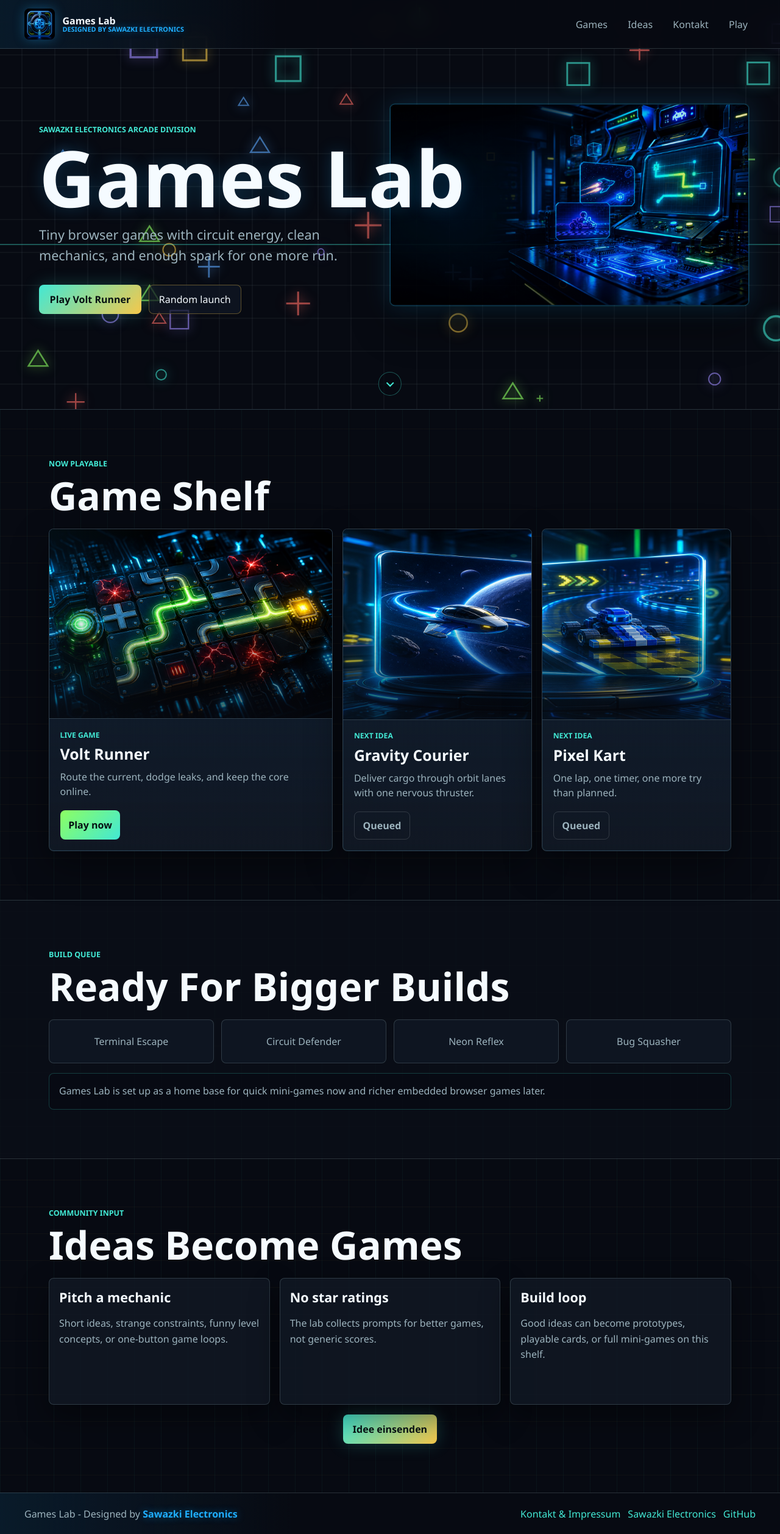
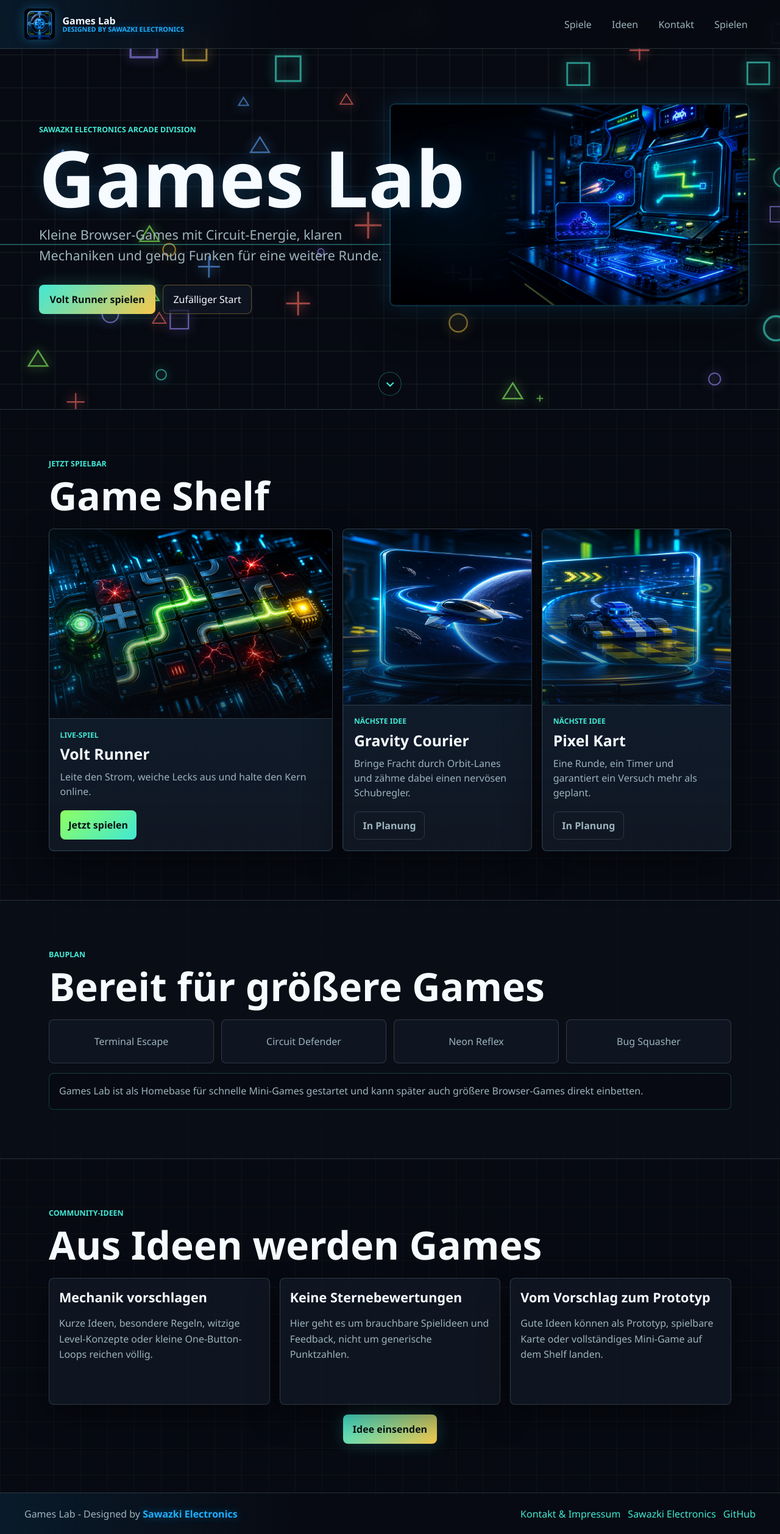
Before and after one commit to JakobSawazki/mini-games, a plain HTML site: page index.html in a window 1280 px wide. Shown: the whole page at 61% size. Drawn offline with Linux system fonts and the light colour scheme.

Commit message:
Localize Games Lab copy

```diff
--- a/index.html
+++ b/index.html
@@ -1,12 +1,12 @@
 <!doctype html>
-<html lang="en">
+<html lang="de">
   <head>
     <meta charset="utf-8">
     <meta name="viewport" content="width=device-width, initial-scale=1">
     <meta name="theme-color" content="#070a12">
     <meta
       name="description"
-      content="Games Lab by Sawazki Electronics: a playful home for browser mini-games."
+      content="Games Lab von Sawazki Electronics: die spielerische Startseite für Browser-Mini-Games."
     >
     <title>Games Lab | Sawazki Electronics</title>
     <link rel="icon" href="./assets/games-lab-logo.png" type="image/png">
@@ -15,18 +15,18 @@
   <body>
     <div class="site-shell">
       <header class="site-header">
-        <a class="brand" href="./index.html#top" aria-label="Games Lab home">
+        <a class="brand" href="./index.html#top" aria-label="Games Lab Startseite">
           <img src="./assets/games-lab-logo.png" alt="" aria-hidden="true">
           <span>
             <strong>Games Lab</strong>
             <small>Designed by <b>Sawazki Electronics</b></small>
           </span>
         </a>
-        <nav class="site-nav" aria-label="Primary">
-          <a href="#games">Games</a>
-          <a href="#ideas">Ideas</a>
+        <nav class="site-nav" aria-label="Hauptnavigation">
+          <a href="#games">Spiele</a>
+          <a href="#ideas">Ideen</a>
           <a href="./contact.html">Kontakt</a>
-          <a href="https://jakobsawazki.github.io/volt-runner/">Play</a>
+          <a href="https://jakobsawazki.github.io/volt-runner/">Spielen</a>
         </nav>
       </header>
 
@@ -36,72 +36,72 @@
           <img
             class="hero-showcase"
             src="./assets/games-lab-hero.png"
-            alt="A neon blue arcade electronics lab with mini-game prototype screens"
+            alt="Neonblaues Elektronik-Arcade-Labor mit Mini-Game-Prototypen"
           >
           <div class="hero-content">
             <p class="eyebrow">Sawazki Electronics Arcade Division</p>
             <h1 id="heroTitle">Games Lab</h1>
             <p class="hero-copy">
-              Tiny browser games with circuit energy, clean mechanics, and enough spark for one more run.
+              Kleine Browser-Games mit Circuit-Energie, klaren Mechaniken und genug Funken für eine weitere Runde.
             </p>
             <div class="hero-actions">
               <a class="primary-link" href="https://jakobsawazki.github.io/volt-runner/">
-                Play Volt Runner
+                Volt Runner spielen
               </a>
-              <button id="shuffleButton" class="secondary-button" type="button">Random launch</button>
+              <button id="shuffleButton" class="secondary-button" type="button">Zufälliger Start</button>
             </div>
           </div>
-          <a class="scroll-cue" href="#games" aria-label="Jump to games">
+          <a class="scroll-cue" href="#games" aria-label="Zu den Spielen springen">
             <span></span>
           </a>
         </section>
 
         <section id="games" class="games-section" aria-labelledby="gamesTitle">
           <div class="section-heading">
-            <p class="eyebrow">Now playable</p>
+            <p class="eyebrow">Jetzt spielbar</p>
             <h2 id="gamesTitle">Game Shelf</h2>
           </div>
 
           <div class="game-grid">
             <article class="game-card is-live" data-tilt>
-              <a class="game-cover" href="https://jakobsawazki.github.io/volt-runner/" aria-label="Play Volt Runner">
-                <img src="./assets/cover-volt-runner.png" alt="Volt Runner circuit-board game artwork">
+              <a class="game-cover" href="https://jakobsawazki.github.io/volt-runner/" aria-label="Volt Runner spielen">
+                <img src="./assets/cover-volt-runner.png" alt="Volt Runner Spielgrafik auf einem leuchtenden Circuit-Board">
               </a>
               <div class="game-info">
                 <div>
-                  <p class="game-status">Live game</p>
+                  <p class="game-status">Live-Spiel</p>
                   <h3>Volt Runner</h3>
-                  <p>Route the current, dodge leaks, and keep the core online.</p>
+                  <p>Leite den Strom, weiche Lecks aus und halte den Kern online.</p>
                 </div>
-                <a class="play-link" href="https://jakobsawazki.github.io/volt-runner/">Play now</a>
+                <a class="play-link" href="https://jakobsawazki.github.io/volt-runner/">Jetzt spielen</a>
               </div>
             </article>
 
             <article class="game-card is-queued" data-tilt>
               <div class="game-cover">
-                <img src="./assets/cover-gravity-courier.png" alt="Gravity Courier spaceship concept artwork">
+                <img src="./assets/cover-gravity-courier.png" alt="Gravity Courier Konzeptgrafik mit Raumschiff und Orbit-Linien">
               </div>
               <div class="game-info">
                 <div>
-                  <p class="game-status">Next idea</p>
+                  <p class="game-status">Nächste Idee</p>
                   <h3>Gravity Courier</h3>
-                  <p>Deliver cargo through orbit lanes with one nervous thruster.</p>
+                  <p>Bringe Fracht durch Orbit-Lanes und zähme dabei einen nervösen Schubregler.</p>
                 </div>
-                <span class="soon-label">Queued</span>
+                <span class="soon-label">In Planung</span>
               </div>
             </article>
 
             <article class="game-card is-queued" data-tilt>
               <div class="game-cover">
-                <img src="./assets/cover-pixel-kart.png" alt="Pixel Kart neon racing concept artwork">
+                <img src="./assets/cover-pixel-kart.png" alt="Pixel Kart Konzeptgrafik mit Neon-Rennstrecke">
               </div>
               <div class="game-info">
                 <div>
-                  <p class="game-status">Next idea</p>
+                  <p class="game-status">Nächste Idee</p>
                   <h3>Pixel Kart</h3>
-                  <p>One lap, one timer, one more try than planned.</p>
+                  <p>Eine Runde, ein Timer und garantiert ein Versuch mehr als geplant.</p>
                 </div>
-                <span class="soon-label">Queued</span>
+                <span class="soon-label">In Planung</span>
               </div>
             </article>
           </div>
@@ -109,8 +109,8 @@
 
         <section id="queue" class="queue-section" aria-labelledby="queueTitle">
           <div class="section-heading">
-            <p class="eyebrow">Build queue</p>
-            <h2 id="queueTitle">Ready For Bigger Builds</h2>
+            <p class="eyebrow">Bauplan</p>
+            <h2 id="queueTitle">Bereit für größere Games</h2>
           </div>
           <div class="queue-strip">
             <span>Terminal Escape</span>
@@ -120,33 +120,33 @@
           </div>
           <div class="future-panel">
             <p>
-              Games Lab is set up as a home base for quick mini-games now and richer embedded browser games later.
+              Games Lab ist als Homebase für schnelle Mini-Games gestartet und kann später auch größere Browser-Games direkt einbetten.
             </p>
           </div>
         </section>
 
         <section id="ideas" class="ideas-section" aria-labelledby="ideasTitle">
           <div class="section-heading">
-            <p class="eyebrow">Community input</p>
-            <h2 id="ideasTitle">Ideas Become Games</h2>
+            <p class="eyebrow">Community-Ideen</p>
+            <h2 id="ideasTitle">Aus Ideen werden Games</h2>
           </div>
           <div class="ideas-grid">
             <article>
-              <h3>Pitch a mechanic</h3>
-              <p>Short ideas, strange constraints, funny level concepts, or one-button game loops.</p>
+              <h3>Mechanik vorschlagen</h3>
+              <p>Kurze Ideen, besondere Regeln, witzige Level-Konzepte oder kleine One-Button-Loops reichen völlig.</p>
             </article>
             <article>
-              <h3>No star ratings</h3>
-              <p>The lab collects prompts for better games, not generic scores.</p>
+              <h3>Keine Sternebewertungen</h3>
+              <p>Hier geht es um brauchbare Spielideen und Feedback, nicht um generische Punktzahlen.</p>
             </article>
             <article>
-              <h3>Build loop</h3>
-              <p>Good ideas can become prototypes, playable cards, or full mini-games on this shelf.</p>
+              <h3>Vom Vorschlag zum Prototyp</h3>
+              <p>Gute Ideen können als Prototyp, spielbare Karte oder vollständiges Mini-Game auf dem Shelf landen.</p>
             </article>
           </div>
           <a
             class="idea-link"
-            href="mailto:jakob.sawazki@googlemail.com?subject=Games%20Lab%20Idea&body=Meine%20Idee%20fuer%20Games%20Lab%3A%0A%0ASpielidee%3A%0AMechanik%3A%0AWarum%20macht%20es%20Spass%3A"
+            href="mailto:jakob.sawazki@googlemail.com?subject=Games%20Lab%20Idee&body=Meine%20Idee%20f%C3%BCr%20Games%20Lab%3A%0A%0ASpielidee%3A%0AMechanik%3A%0AWarum%20macht%20es%20Spa%C3%9F%3A"
           >
             Idee einsenden
           </a>
@@ -155,7 +155,7 @@
 
       <footer class="site-footer">
         <span class="footer-brand">Games Lab - Designed by <b>Sawazki Electronics</b></span>
-        <nav aria-label="Footer">
+        <nav aria-label="Fußnavigation">
           <a href="./contact.html">Kontakt & Impressum</a>
           <a href="https://jakobsawazki.github.io/sawazki-electronics/">Sawazki Electronics</a>
           <a href="https://github.com/JakobSawazki/mini-games">GitHub</a>
```
Also changed, not shown: contact.html (+14 -14 lines).
